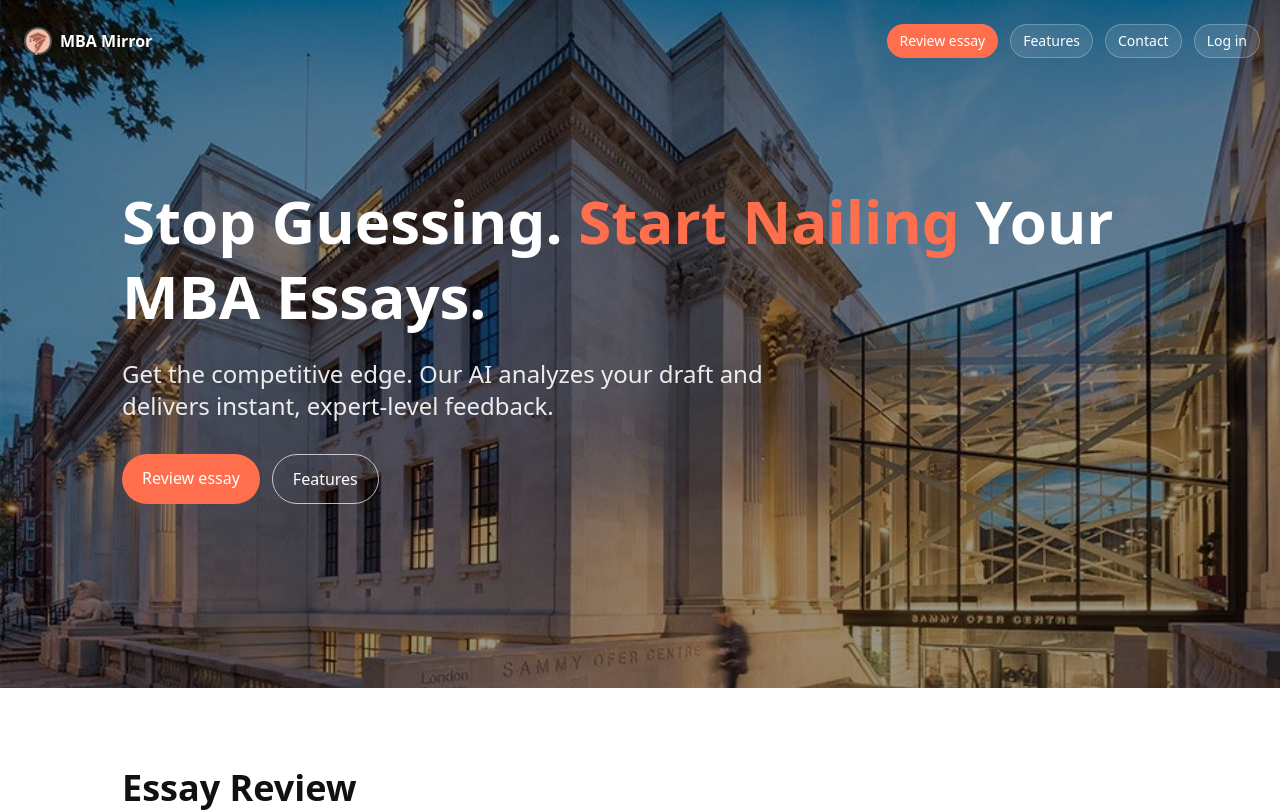
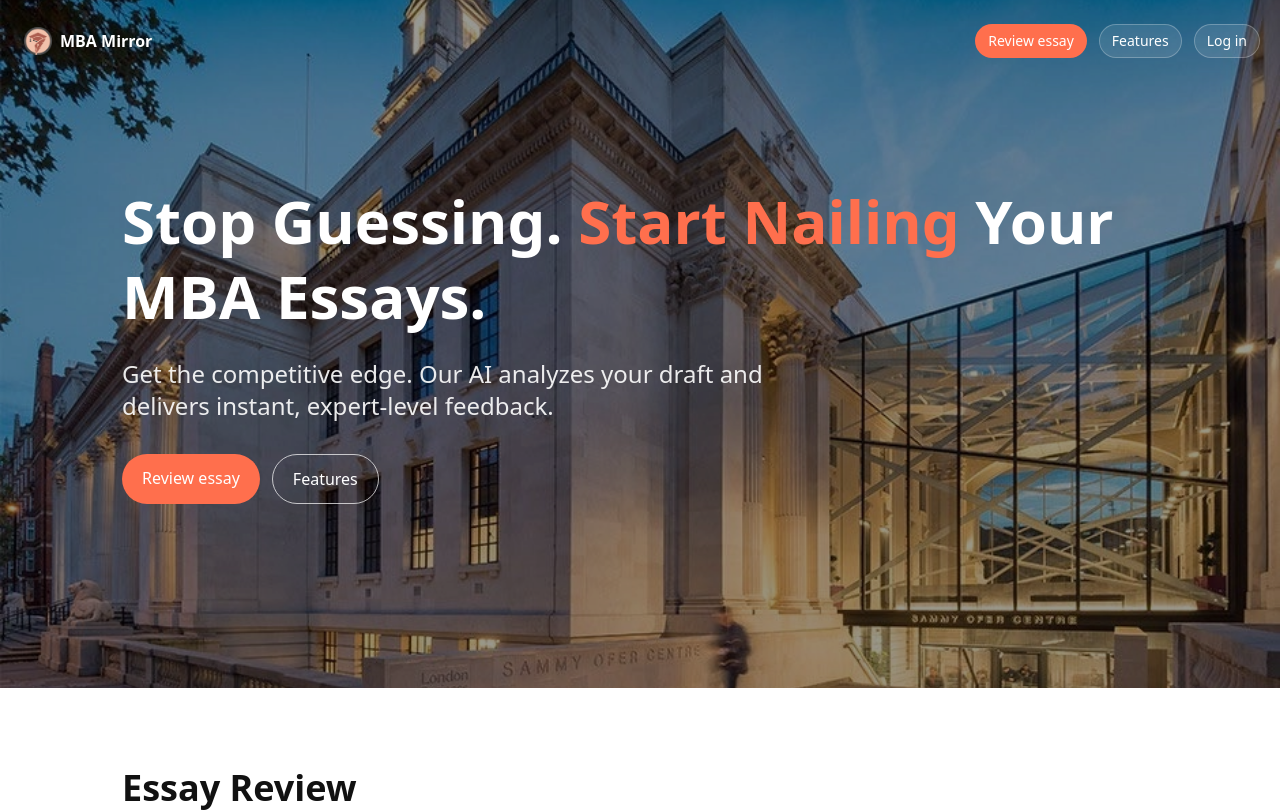
Before and after one commit to mayurdhavale10/mba, a Next.js app: page / in a window 1280 px wide. Shown: the top 812 px of the page. Built offline with nearby package versions, Linux system fonts and the light colour scheme.

Commit message:
changes are done

```diff
--- a/src/components/marketing/InPageNavbar.tsx
+++ b/src/components/marketing/InPageNavbar.tsx
@@ -9,7 +9,6 @@ import { signIn } from "next-auth/react";
 const SECTIONS = [
   { id: "product", label: "Review essay", primary: true },
   { id: "features", label: "Features", primary: false },
-  { id: "contact", label: "Contact", primary: false },
 ];
 
 export default function InPageNavbar() {
@@ -86,9 +85,12 @@ export default function InPageNavbar() {
               {s.label}
             </a>
           ))}
-          <button type="button" onClick={() => signIn("github")} className={chipGlassy}>
+
+          {/* Auth: open provider chooser (shows Google if configured) */}
+          <button type="button" onClick={() => signIn()} className={chipGlassy}>
             Log in
           </button>
+          {/* Or, use a custom page: <Link href="/login" className={chipGlassy}>Log in</Link> */}
         </div>
       </nav>
     </header>
```
